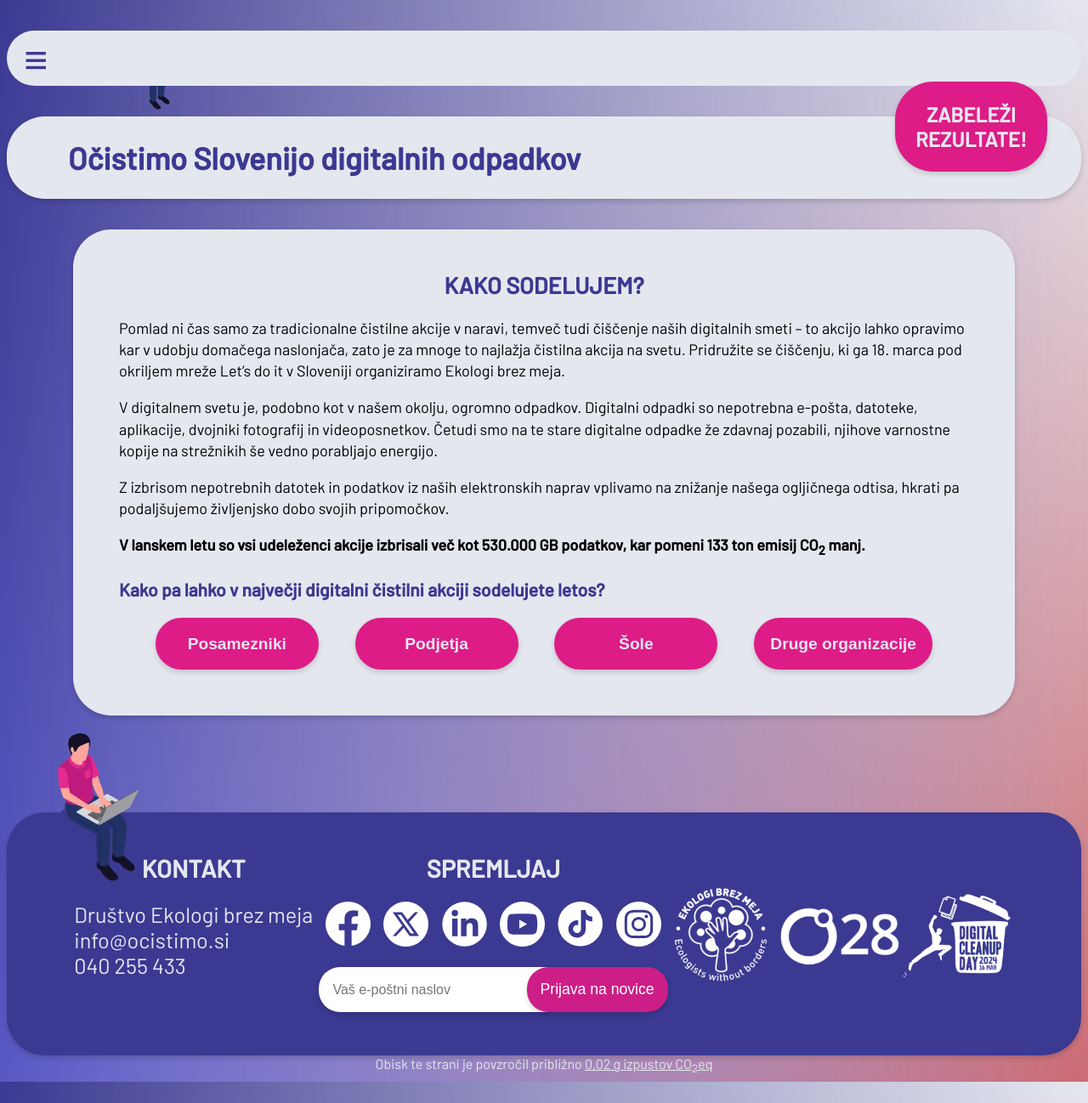
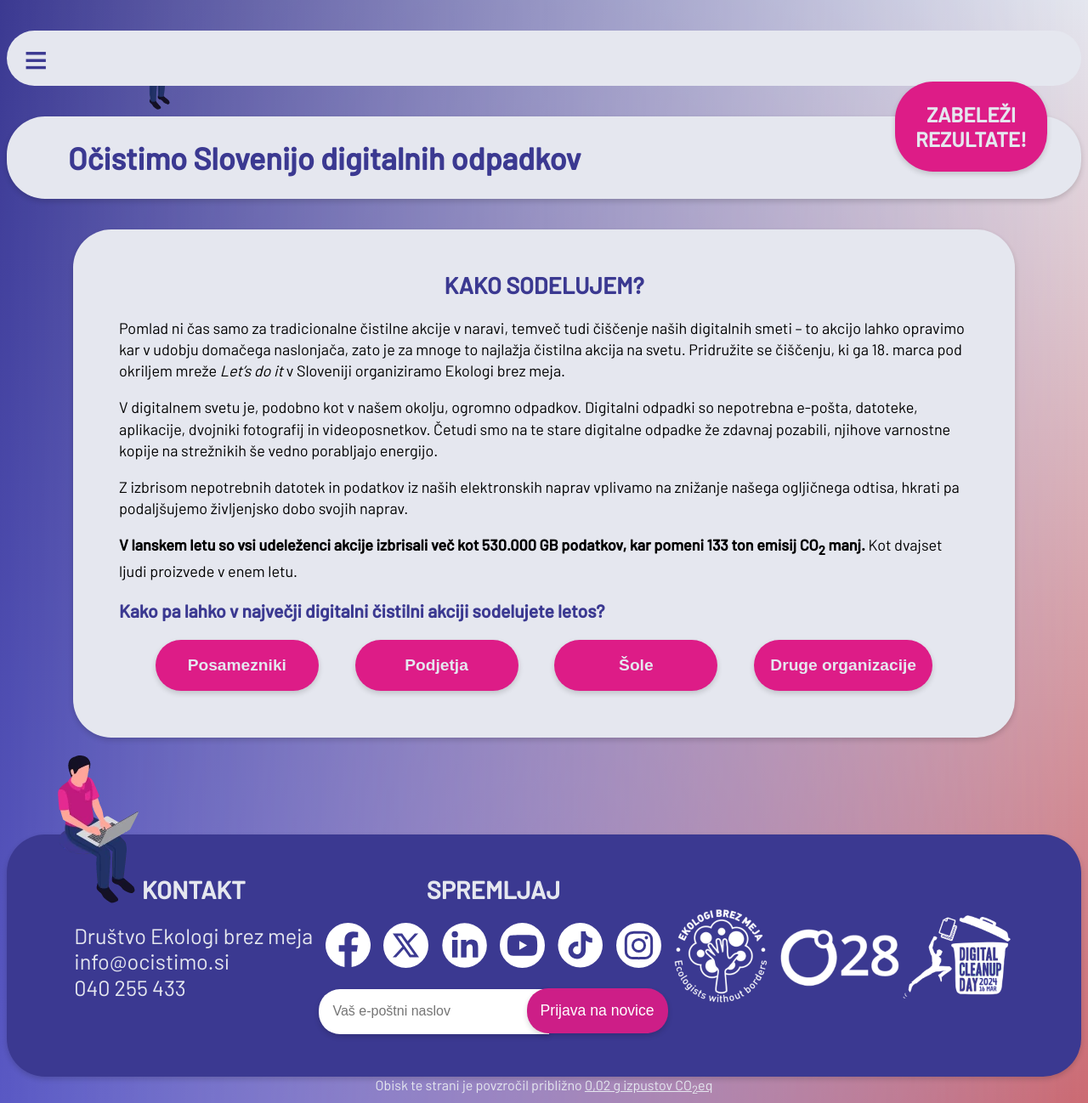
Before and after one commit to ewba/dcd-si, a Jekyll site: the page built from kako-sodelujem.md, in a window 1280 px wide. Shown: the whole page at 85% size. Built offline with Jekyll 4.4.1, drawn with Linux system fonts in a browser that asks for light colours.

Commit message:
kako: touch up

```diff
--- a/kako-sodelujem.md
+++ b/kako-sodelujem.md
@@ -3,13 +3,13 @@ layout: single-page
 title: Kako sodelujem?
 ---
 
-Pomlad ni čas samo za tradicionalne čistilne akcije v naravi, temveč tudi čiščenje naših digitalnih smeti – to akcijo lahko opravimo kar v udobju domačega naslonjača, zato je za mnoge to najlažja čistilna akcija na svetu. Pridružite se čiščenju, ki ga 18. marca pod okriljem mreže Let’s do it v Sloveniji organiziramo Ekologi brez meja.
+Pomlad ni čas samo za tradicionalne čistilne akcije v naravi, temveč tudi čiščenje naših digitalnih smeti – to akcijo lahko opravimo kar v udobju domačega naslonjača, zato je za mnoge to najlažja čistilna akcija na svetu. Pridružite se čiščenju, ki ga 18. marca pod okriljem mreže *Let’s do it* v Sloveniji organiziramo Ekologi brez meja.
 
 V digitalnem svetu je, podobno kot v našem okolju, ogromno odpadkov. Digitalni odpadki so nepotrebna e-pošta, datoteke, aplikacije, dvojniki fotografij in videoposnetkov. Četudi smo na te stare digitalne odpadke že zdavnaj pozabili, njihove varnostne kopije na strežnikih še vedno porabljajo energijo.
 
-Z izbrisom nepotrebnih datotek in podatkov iz naših elektronskih naprav vplivamo na znižanje našega ogljičnega odtisa, hkrati pa podaljšujemo življenjsko dobo svojih pripomočkov.
+Z izbrisom nepotrebnih datotek in podatkov iz naših elektronskih naprav vplivamo na znižanje našega ogljičnega odtisa, hkrati pa podaljšujemo življenjsko dobo svojih naprav.
 
-**V lanskem letu so vsi udeleženci akcije izbrisali več kot 530.000 GB podatkov, kar pomeni 133 ton emisij CO<sub>2</sub> manj.**
+**V lanskem letu so vsi udeleženci akcije izbrisali več kot 530.000 GB podatkov, kar pomeni 133 ton emisij CO<sub>2</sub> manj.** Kot dvajset ljudi proizvede v enem letu.
 
 ### Kako pa lahko v največji digitalni čistilni akciji sodelujete letos?
 
```
